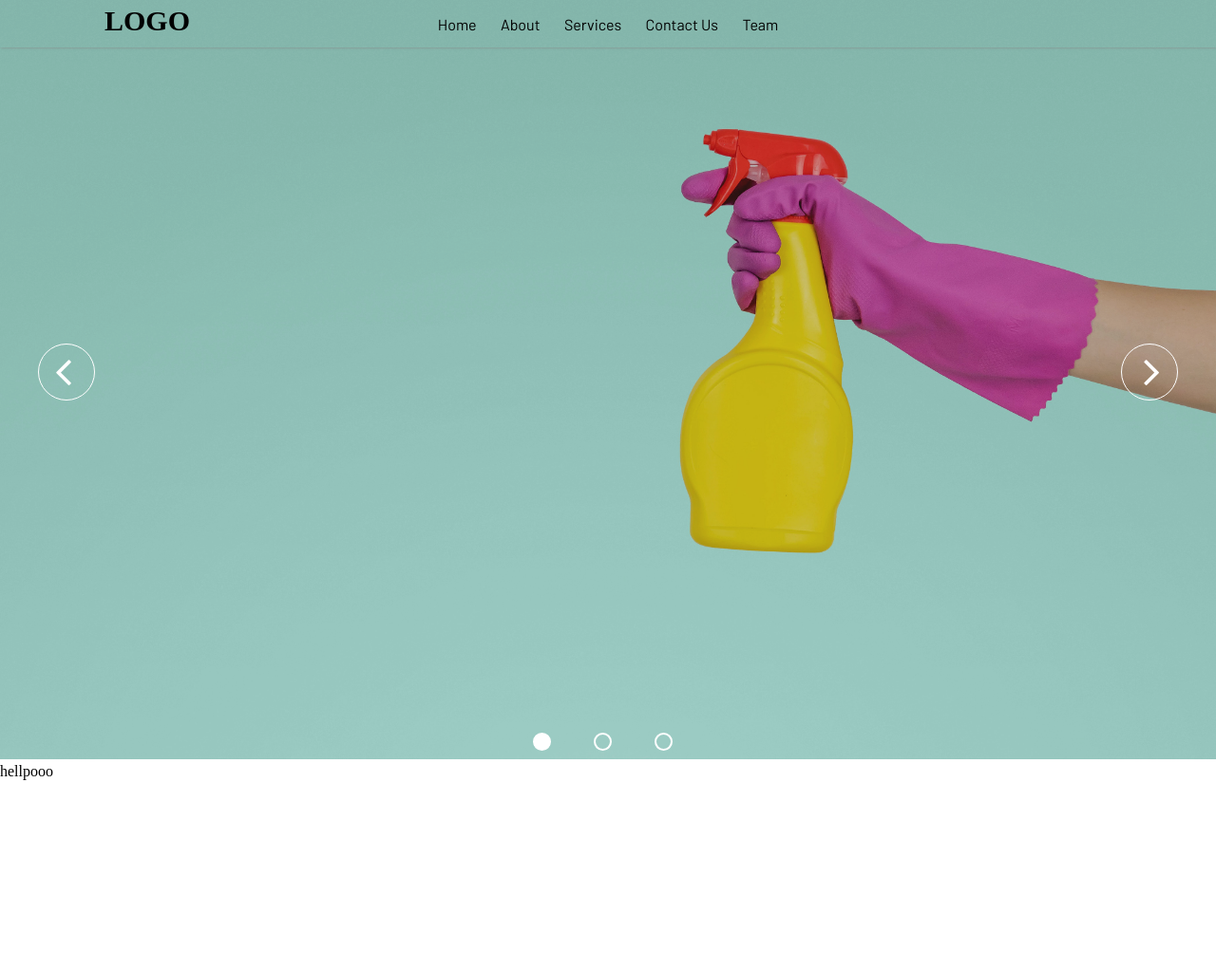
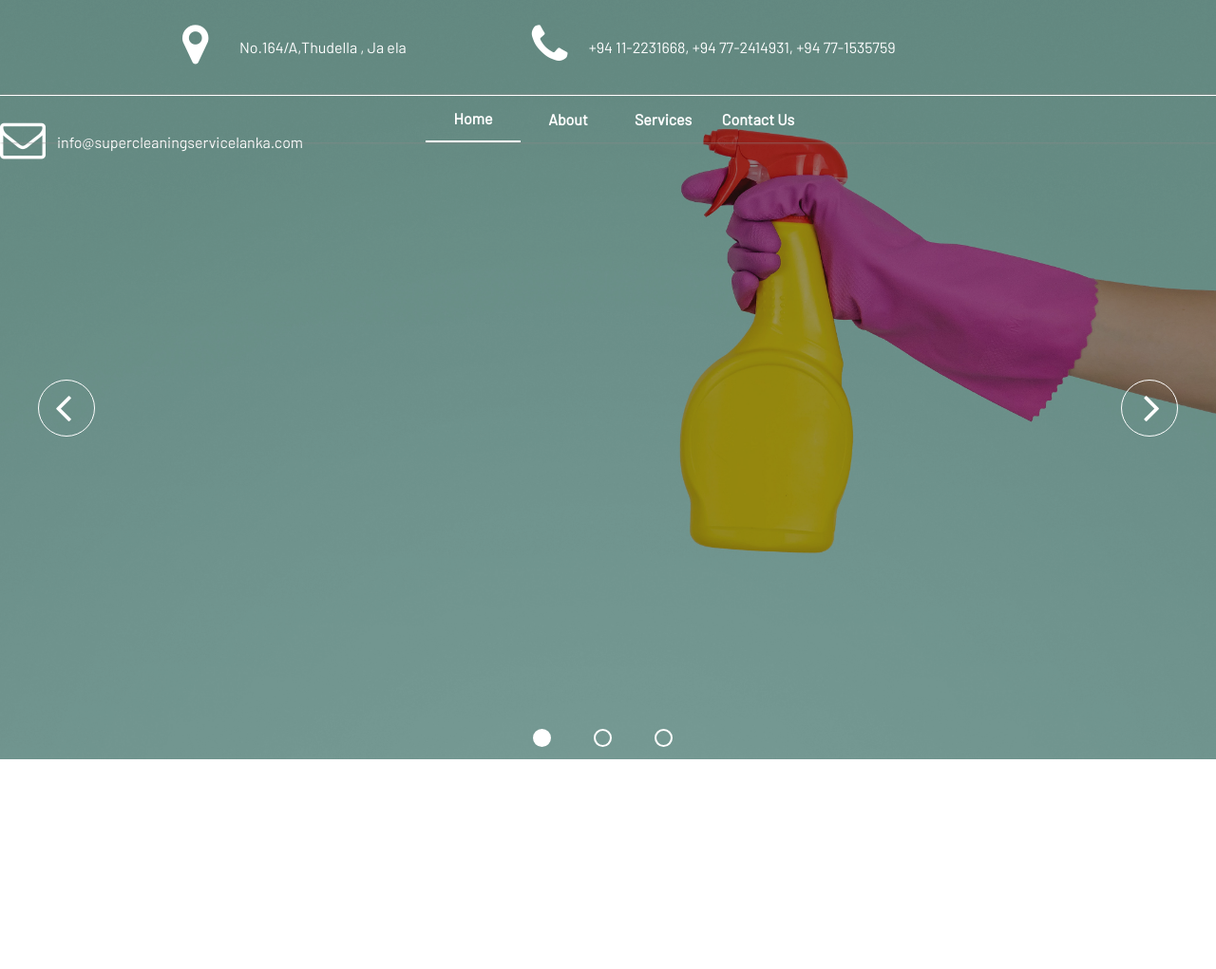
Before and after one commit to pradeepa1997/cleaning-project, a PHP site: page / in a window 1280 px wide. Shown: the top 1021 px of the page at 95% size. Run offline with PHP 8.4, Linux system fonts and the light colour scheme.

Commit message:
nav done header done

```diff
--- a/css/style.css
+++ b/css/style.css
@@ -1,20 +1,83 @@
 @import url("https://fonts.googleapis.com/css2?family=Barlow&display=swap" );
+@import url('https://fonts.googleapis.com/css2?family=Barlow&display=swap');
 
 
 *{
     margin: 0px;
     padding: 0px;
 }
+.header-detail{
+    height: 100px;
+    position: absolute;
+    z-index:1;
+    width: 100%;
+    border-bottom: 0.2px solid white;
+}
+.header-detail .fa{
+    margin-top: -17px;
+}
+.big-text{
+    padding-left:60px;
+    font-family: 'Barlow', sans-serif;
+}
+.detail{
+    /* background-color: red; */
+    height: 100px;
+    box-sizing: border-box;
+    /* margin: auto; */
+    /* min-width: 200px; */
+    padding-top: 40px;
+    position: relative;
+    display: inline-block;
+    color: white;
+    margin-right: 10%;
+
+
+}
+.detail:first-child{
+margin-left: 15%;
+
+
+}
+
+/* .callus{
+    background-color: red;
+    height: 100px;
+    box-sizing: border-box;
+    margin: auto;
+    position: relative;
+    display: inline-block;
+    color: white;
+}
+.sendus{
+    background-color: red;
+    height: 100px;
+    box-sizing: border-box;
+    margin: auto;
+    position: relative;
+    display: inline-block;
+    color: white;
+
+} */
 #header nav{
-    position: fixed;
+    position: absolute;
     z-index: 1;
+    top:100px;
 }
-.nav-menu{
+.nav-menu1{
     position: relative;
     background-color: transparent;
     /* background-color: rgb(0, 195, 255); */
     width: 100%;
     height: 50px;
+    box-shadow: 1px 0px 3px #888888;
+}
+.nav-menu2{
+    position: relative;
+    /* background-color: rgba(29, 41, 81,0.9); */
+    background-color: white;
+    width: 100%;
+    height: 80px;
     box-shadow: 1px 0px 3px #888888;
 }
 .nav-logo{
@@ -34,31 +97,58 @@
     height: 50px;
 
 }
-.nav-menu ul{
+.nav-menu1 ul,.nav-menu2 ul{
     /* margin:auto; */
     position: absolute;
     margin-left: 35%;
     /* background-color: yellow; */
     width:30%;
     list-style: none;
+
     display: inline-flex;
     /* margin-top: 10px; */
 }
 
-.nav-menu ul li{
+.nav-menu1 ul li,.nav-menu2 ul li{
     /* width: 100px; */
+    /* padding-top: 1%; */
     height: 50px;
     margin: auto;
     display: inline-flex;
     list-style: none;
     align-items: center;
+    min-width: 100px;
     transition: all .3s ease-in-out;
 }
-.nav-menu ul li a{
+.nav-menu2 ul li{
+    padding-top: 2.5%;
+}
+.nav-menu1 ul li a,.nav-menu2 ul li a{
+    font-family: 'Barlow', sans-serif;
+    color: white;
+    font-weight: 600;
+    text-decoration: none;
+    margin: auto;
+}
+.nav-menu2 ul li a{
     font-family: 'Barlow', sans-serif;
     color: black;
-    font-weight: 500;
+    font-weight: 600;
     text-decoration: none;
+    margin: auto;
+}
+.nav-menu1 .active {
+    box-sizing: border-box;
+    border-bottom: 2px solid white;
+}
+.nav-menu2 .active {
+    box-sizing: border-box;
+    border-bottom: 0px;
+
+}
+.nav-menu2 .active a{
+    /* font-weight: 700; */
+    color: rgb(0, 49, 211);
 }
 /* .nav-menu ul li:hover{
     height: 50px;
@@ -72,14 +162,20 @@
 } */
 
 .slider{
-    position: relative;
+    position: absolute;
+    top:0px;
     width: 100%;
 }
 .slider img{
+    display: none;
     width: 100%;
     height: 100vh;
     object-fit: cover;
+    transition:display 1s ease-in-out;
     /* position: absolute; */
+}
+#slider1{
+    display: block;
 }
 .icon{
     width: 60px;
@@ -88,11 +184,13 @@
     border-radius: 50%;
     padding-top:4px;
     box-sizing: border-box;
-    top:45%;
+    top:50%;
+    box-sizing: border-box;
     border: 1px solid white;
 }
 .icon:hover{
-    background-color: blue;
+    /* background-color: rgb(29, 41, 81); */
+    background-color: rgb(0, 49, 211);
     border: 0px;
 }
 .icon-next{
@@ -119,19 +217,19 @@
     top:96%;
     /* background-color: red; */
 }
-.dot1{
+#dot1{
     left: calc(45% - 15px);
     background-color: white;
 }
-.dot2{
+#dot2{
     left: calc(50% - 15px) ;
 }
-.dot3{
+#dot3{
     left: calc(55% - 15px);
 }
 .img-overlay{
     position: absolute;
     height: 100vh;
     width: 100%;
-    background-color: rgba(2, 0, 0, 0.2);
+    background-color: rgba(2, 0, 0, 0.4);
 }
--- a/index.html
+++ b/index.html
@@ -16,34 +16,56 @@
 
 <body>
     <header id="header">
-        <nav class="nav-menu">
-            <div class="nav-logo">
-                LOGO
-                <!-- <img src="image/logo.png" alt="" /> -->
+        <div class="header-detail">
+            <div style="margin: auto;">
+                <div class="detail">
+                    <i class="fa fa-map-marker fa-3x" aria-hidden="true"></i>
+                    <div class="big-text">
+                        No.164/A,Thudella , Ja ela
+                    </div>
+                </div>
+                <div class="detail">
+                    <i class="fa fa-phone fa-3x" aria-hidden="true"></i>
+                    <div class="big-text">
+                        +94 11-2231668, +94 77-2414931, +94 77-1535759
+                    </div>
+                </div>
+                <div class="detail">
+                    <i class="fa fa-envelope-o fa-3x" aria-hidden="true"></i>
+                    <div class="big-text">
+                        info@supercleaningservicelanka.com
+                    </div>
+                </div>
             </div>
 
+
+
+            <!-- hi -->
+        </div>
+        <nav class="nav-menu1" id="navbar">
             <ul>
               <li class="active"><a href="index.html">Home</a></li>
               <li><a href="#about">About</a></li>
               <li><a href="#services">Services</a></li>
               <li><a href="#portfolio">Contact Us</a></li>
-              <li><a href="#team">Team</a></li>
             </ul>
           </nav>
           <div class="slider">
               <div class="img-overlay">
 
               </div>
-            <div class="icon icon-pre">
-                <i class="fa fa-angle-left fa-3x" aria-hidden="true"></i>
+            <div class="icon icon-pre" onclick="pre()">
+                <i class="fa fa-angle-left fa-3x" aria-hidden="true" ></i>
             </div>
-            <div class="icon icon-next">
+            <div class="icon icon-next" onclick="next()">
                 <i class="fa fa-angle-right fa-3x" aria-hidden="true"></i>
             </div>
-            <div class="dot dot1"></div>
-            <div class="dot dot2"></div>
-            <div class="dot dot3"></div>
-            <img src="./image/slider1.jpg" />
+            <div class="dot" id="dot1"></div>
+            <div class="dot" id="dot2"></div>
+            <div class="dot" id="dot3"></div>
+            <img src="./image/slider1.jpg" id="slider1"/>
+            <img src="./image/slider2.jpg" id="slider2"/>
+            <img src="./image/slider3.jpg" id="slider3"/>
           </div>
     </header>
     <div style="height: 3000px;">
@@ -51,6 +73,7 @@
 
     </div>
     <h1>Hello world</h1>
+    <script src="./js/slider.js"></script>
     <script src="./js/home.js"></script>
 </body>
 
--- a/js/home.js
+++ b/js/home.js
@@ -0,0 +1,22 @@
+window.onscroll = function() {scrollFunction()};
+
+function scrollFunction() {
+
+    if(document.body.scrollTop > 100 || document.documentElement.scrollTop > 100){
+        document.getElementById("navbar").style.position="fixed";
+        document.getElementById("navbar").style.top="0px";
+        document.getElementById("navbar").classList.remove("nav-menu1");
+        document.getElementById("navbar").classList.add("nav-menu2");
+
+    }else{
+        document.getElementById("navbar").style.position="absolute";
+        document.getElementById("navbar").style.top="100px";
+        document.getElementById("navbar").classList.remove("nav-menu2");
+        document.getElementById("navbar").classList.add("nav-menu1");
+    }
+    // if (document.body.scrollTop > 300 || document.documentElement.scrollTop > 300) {
+
+    // }else{
+
+    // }
+}
```
Also changed, not shown: js/slider.js (added, +26 -0 lines).
